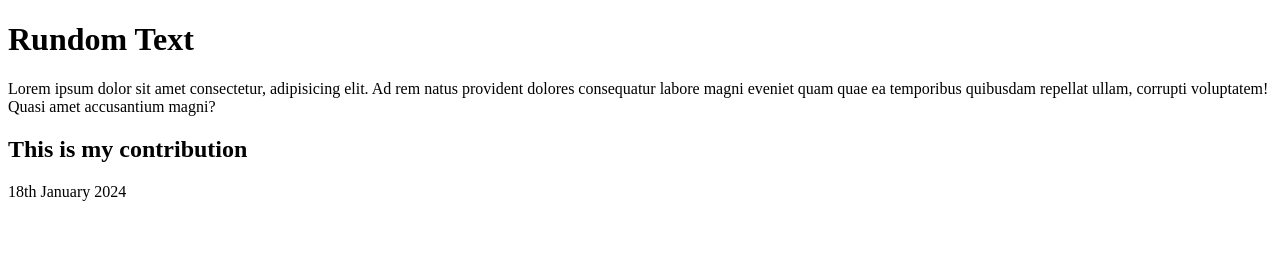
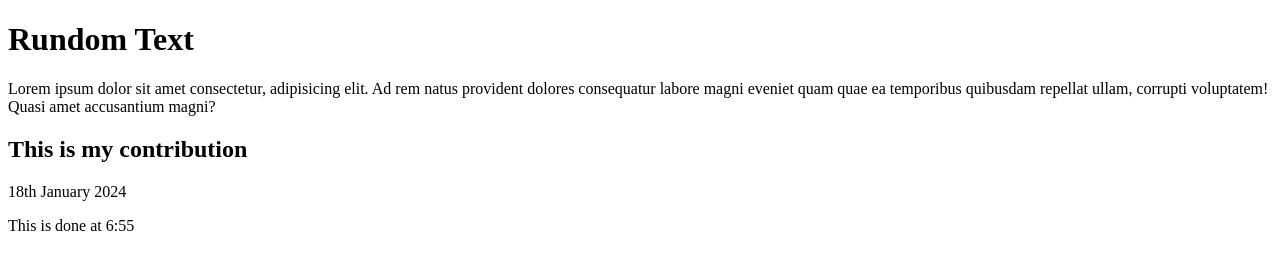
Before and after one commit to 234ercan/WQ, a plain HTML site: page index.html in a window 1280 px wide. Drawn offline with Linux system fonts and the light colour scheme.

Commit message:
Update index.html

```diff
--- a/index.html
+++ b/index.html
@@ -10,5 +10,6 @@
    <p>Lorem ipsum dolor sit amet consectetur, adipisicing elit. Ad rem natus provident dolores consequatur labore magni eveniet quam quae ea temporibus quibusdam repellat ullam, corrupti voluptatem! Quasi amet accusantium magni?</p>
    <h2>This is my contribution</h2>
    <p>18th January 2024</p>
+   <p>This is done at 6:55</p>
 </body>
 </html>
```
